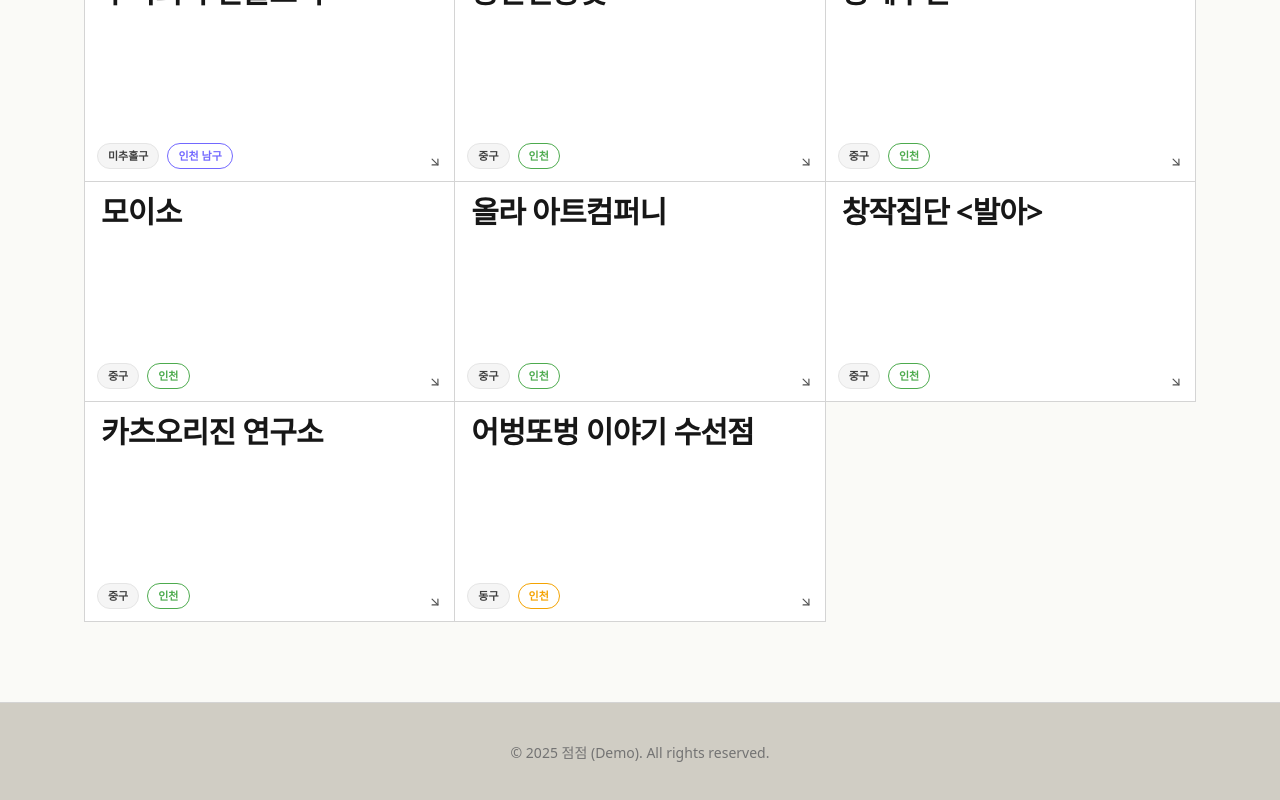
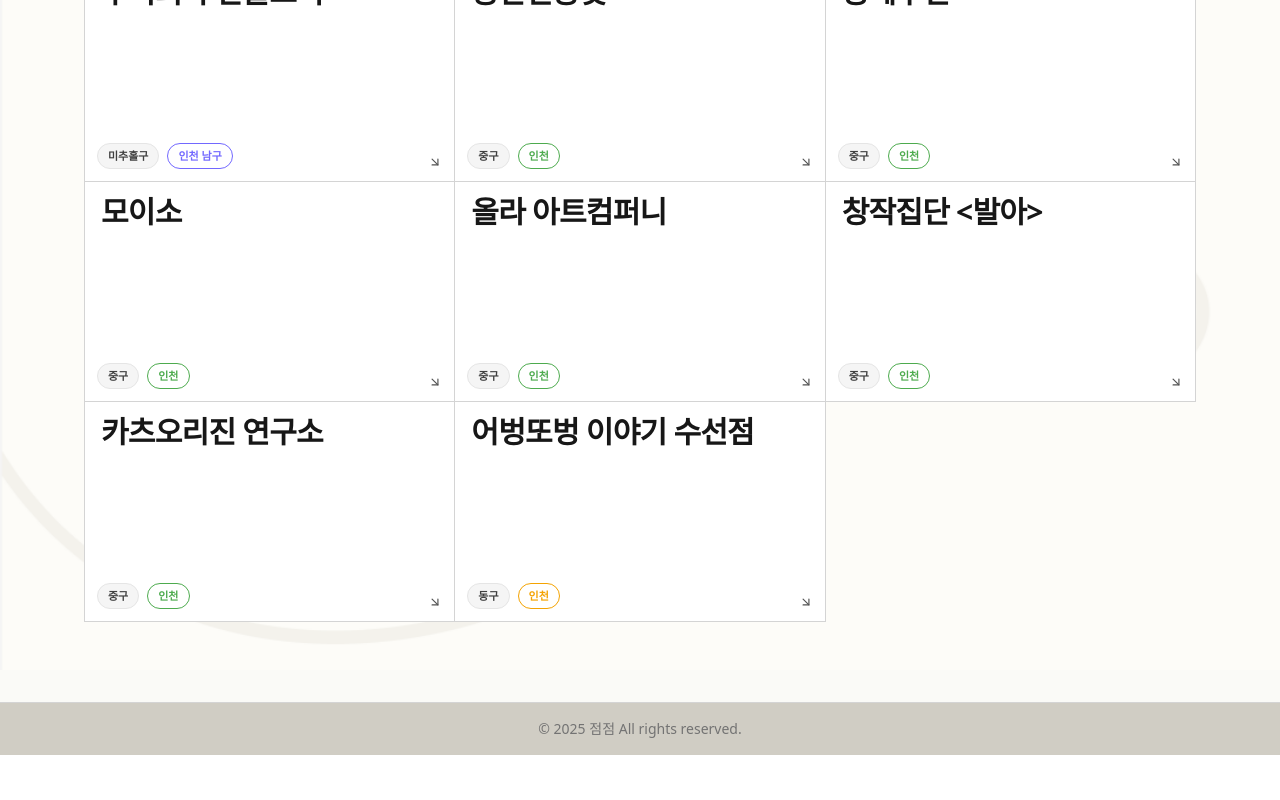
Before and after one commit to APPS-sookmyung/2025-INCHEON-SITE, a React (Vite) app: page /spaces in a window 1280 px wide. Shown: the part 372-1172 px from the top of the page. After the commit the page ends 1127 px from the top, so only its background shows below. Built offline with nearby package versions, Linux system fonts and the light colour scheme.

Commit message:
fix: footer 수정

```diff
--- a/src/components/footer.jsx
+++ b/src/components/footer.jsx
@@ -2,8 +2,8 @@ import React from 'react';
 
 const Footer = () => {
   return (
-    <footer className="mt-8 border-t border-neutral-300 bg-[#D0CDC4] py-10 text-center text-sm text-neutral-500">
-      © {new Date().getFullYear()} 점점 (Demo). All rights reserved.
+    <footer className="mt-8 border-t border-neutral-300 bg-[#D0CDC4] py-4 text-center text-sm text-neutral-500">
+      © {new Date().getFullYear()} 점점 All rights reserved.
     </footer>
   );
 };
--- a/src/pages/SpaceListPage.jsx
+++ b/src/pages/SpaceListPage.jsx
@@ -3,6 +3,7 @@ import { useMemo } from 'react';
 import { useNavigate } from 'react-router-dom';
 import Header from '../components/header';
 import Footer from '../components/footer'
+import listPageBg from '../assets/ListPageBg.png'
 
 // className 유틸리티 함수
 const cx = (...classes) => classes.filter(Boolean).join(' ');
@@ -33,25 +34,24 @@ const ListPage = () => {
 
 
     return (
-        <div className="min-h-svh bg-[#FAFAF7] text-[#1A1A1A]">
+        <div className="min-h-svh flex flex-col bg-[#FAFAF7] text-[#1A1A1A]">
           <Header />
 
-
-        {/* 콘텐츠 */}
-        <main className="mx-auto max-w-6xl px-5 py-12">
-
-
-
+          <main
+            className="flex-grow bg-cover bg-bottom bg-contain"
+            style={{ backgroundImage: `url(${listPageBg})` }}
+          >
+            <div className="mx-auto max-w-6xl px-5 py-12">
               {/* 그리드 라인 */}
               <section className="grid grid-cols-1 sm:grid-cols-2 lg:grid-cols-3 gap-0 border-t border-l border-neutral-300">
                 {items.map((p) => (
                   <Card key={p.id} place={p} />
                 ))}
               </section>
+            </div>
           </main>
 
-
-            <Footer/>
+          <Footer />
         </div>
       );
 }
@@ -127,4 +127,6 @@ const ListPage = () => {
                 </span>
             );
         }
+
+
 export default ListPage;
```
Lines whose indentation alone changed are shown as unchanged.
